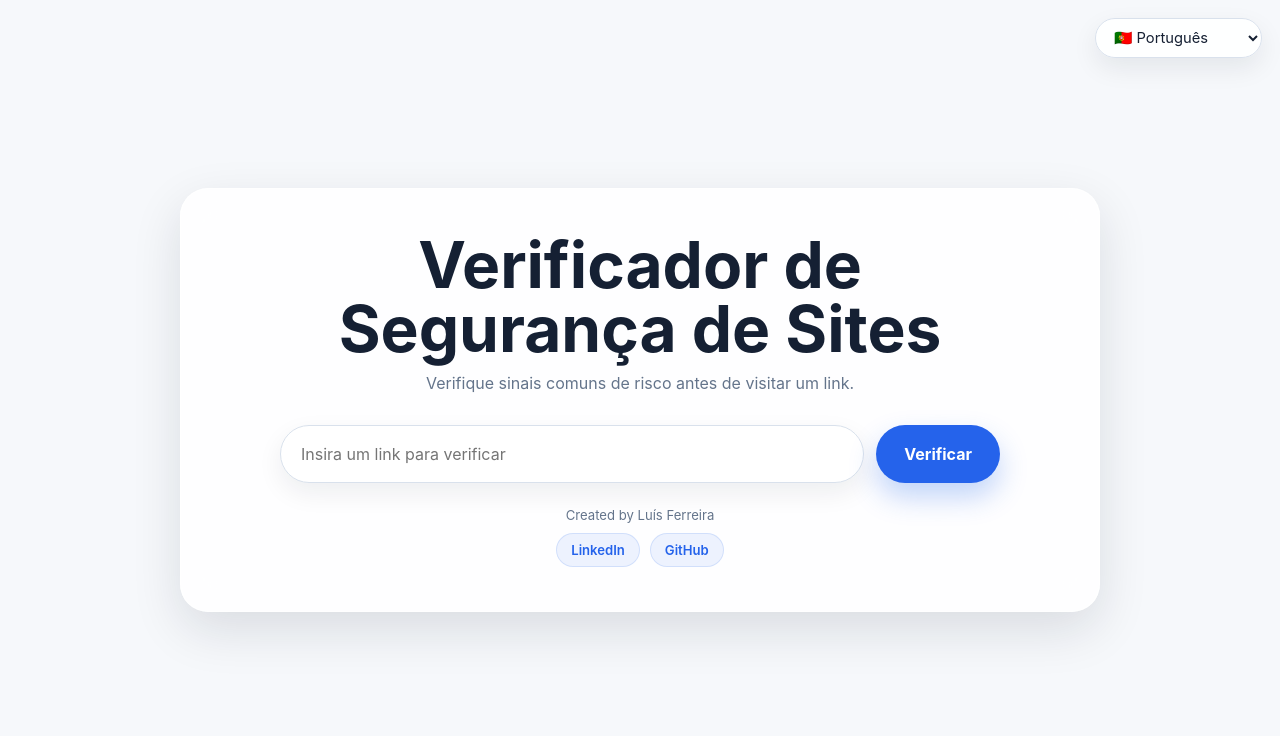
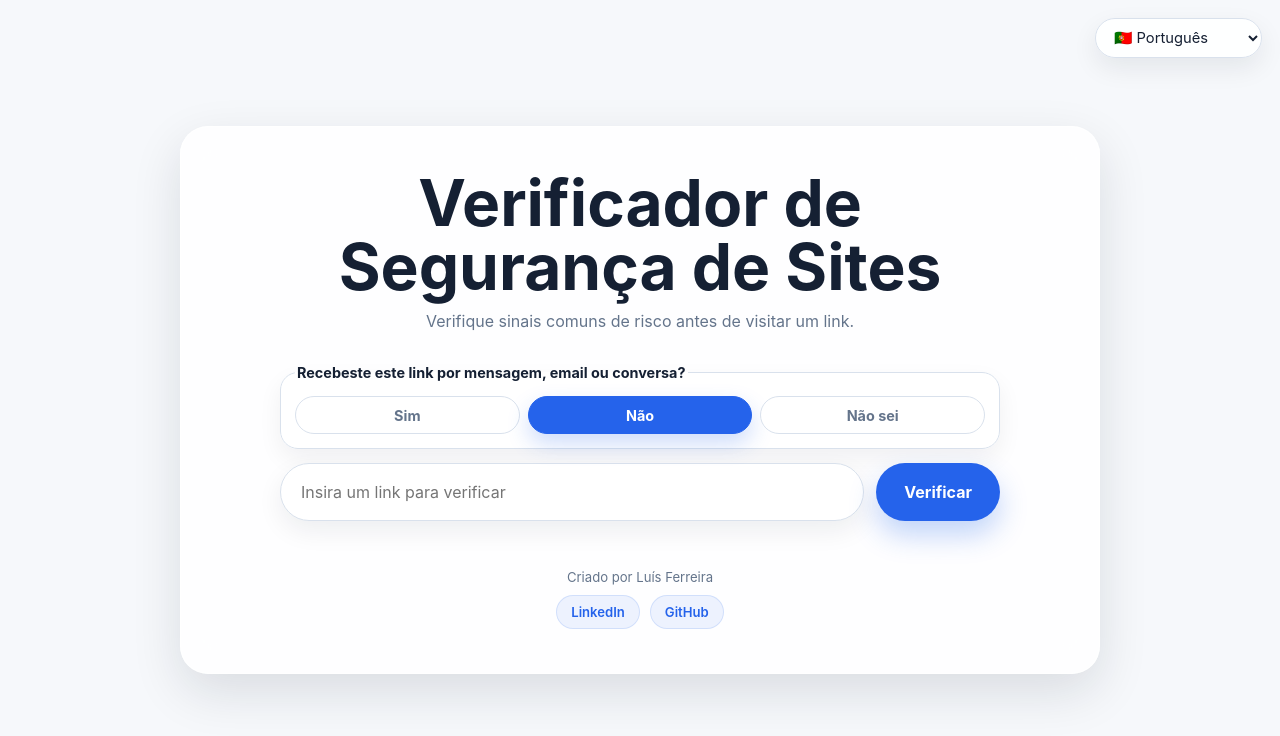
Before and after one commit to luisferreira05/checklinks, a Flask app: page / in a window 1280 px wide. Shown: the top 736 px of the page. Run offline with Flask 3, Linux system fonts and the light colour scheme.

Commit message:
feat: add message source risk factor to phishing checks. v2.0

```diff
--- a/projeto/app.py
+++ b/projeto/app.py
@@ -45,6 +45,7 @@ IP_DATA = {}
 IP_COOLDOWN_SECONDS = 2
 IP_RATE_LIMIT = 8
 IP_RATE_WINDOW_SECONDS = 60
+VERY_RECENT_DOMAIN_DAYS = 7
 
 # Rate limiter simples em memória.
 # Guardamos os timestamps das últimas chamadas reais ao VirusTotal
@@ -65,8 +66,13 @@ translations = {
         "title": "Verificador de Segurança de Sites",
         "subtitle": "Verifique sinais comuns de risco antes de visitar um link.",
         "input_placeholder": "Insira um link para verificar",
+        "message_source_question": "Recebeste este link por mensagem, email ou conversa?",
+        "message_source_yes": "Sim",
+        "message_source_no": "Não",
+        "message_source_not_sure": "Não sei",
         "button_text": "Verificar",
         "checking_text": "A verificar...",
+        "created_by": "Criado por Luís Ferreira",
         "language_selector": "Seletor de idioma",
         "language_en": "Inglês",
         "language_pt": "Português",
@@ -91,6 +97,11 @@ translations = {
         "suspicious_domain_format": "O nome do site parece estranho ou imitado (possível phishing).",
         "domain_created": "Domínio criado em {date} ({age} dias)",
         "domain_recent": "Domínio recente. Possível phishing.",
+        "domain_not_recent": "Domínio não recente.",
+        "domain_creation_unavailable": "Data de criação do domínio indisponível.",
+        "message_source_warning": "Links recebidos por mensagem, email ou chat são uma forma comum de phishing.",
+        "message_source_unsure_info": "Não foi possível confirmar a origem do link. Mantém cuidado se tiver chegado por mensagem, email ou chat.",
+        "message_source_recent_domain_warning": "Domínio muito recente e recebido por mensagem. Este é um forte sinal de possível phishing.",
         "whois_timeout": "A verificação WHOIS demorou demasiado tempo.",
         "whois_failed": "Não foi possível concluir a verificação WHOIS.",
         "ssl_valid": "Certificado SSL válido.",
@@ -112,8 +123,13 @@ translations = {
         "title": "Website Safety Checker",
         "subtitle": "Check a link for common warning signs before you visit.",
         "input_placeholder": "Enter a link to check",
+        "message_source_question": "Did this link come from a message, email, or chat?",
+        "message_source_yes": "Yes",
+        "message_source_no": "No",
+        "message_source_not_sure": "Not sure",
         "button_text": "Check",
         "checking_text": "Checking...",
+        "created_by": "Created by Luís Ferreira",
         "language_selector": "Language selector",
         "language_en": "English",
         "language_pt": "Portuguese",
@@ -138,6 +154,11 @@ translations = {
         "suspicious_domain_format": "The site name looks unusual or imitated (possible phishing).",
         "domain_created": "Domain created on {date} ({age} days)",
         "domain_recent": "Domain is recent. Possible phishing.",
+        "domain_not_recent": "Domain is not recent.",
+        "domain_creation_unavailable": "Domain creation date is unavailable.",
+        "message_source_warning": "Links received through messages, emails, or chats are a common phishing vector.",
+        "message_source_unsure_info": "The link source could not be confirmed. Stay cautious if it arrived through a message, email, or chat.",
+        "message_source_recent_domain_warning": "Very recent domain received through a message. This is a strong phishing warning sign.",
         "whois_timeout": "The WHOIS check took too long.",
         "whois_failed": "The WHOIS check could not be completed.",
         "ssl_valid": "Valid SSL certificate.",
@@ -159,8 +180,13 @@ translations = {
         "title": "Verificador de Seguridad de Sitios",
         "subtitle": "Comprueba señales comunes de riesgo antes de visitar un enlace.",
         "input_placeholder": "Introduce un enlace para comprobar",
+        "message_source_question": "¿Recibiste este enlace por mensaje, correo electrónico o chat?",
+        "message_source_yes": "Sí",
+        "message_source_no": "No",
+        "message_source_not_sure": "No lo sé",
         "button_text": "Comprobar",
         "checking_text": "Verificando...",
+        "created_by": "Creado por Luís Ferreira",
         "language_selector": "Selector de idioma",
         "language_en": "Inglés",
         "language_pt": "Portugués",
@@ -185,6 +211,11 @@ translations = {
         "suspicious_domain_format": "El nombre del sitio parece extraño o imitado (posible phishing).",
         "domain_created": "Dominio creado el {date} ({age} días)",
         "domain_recent": "Dominio reciente. Posible phishing.",
+        "domain_not_recent": "Dominio no reciente.",
+        "domain_creation_unavailable": "Fecha de creación del dominio no disponible.",
+        "message_source_warning": "Los enlaces recibidos por mensaje, correo electrónico o chat son una forma común de phishing.",
+        "message_source_unsure_info": "No se pudo confirmar el origen del enlace. Mantén la precaución si llegó por mensaje, correo electrónico o chat.",
+        "message_source_recent_domain_warning": "Dominio muy reciente recibido por mensaje. Esta es una señal fuerte de posible phishing.",
         "whois_timeout": "La comprobación WHOIS tardó demasiado.",
         "whois_failed": "No se pudo completar la comprobación WHOIS.",
         "ssl_valid": "Certificado SSL válido.",
@@ -258,7 +289,7 @@ def check_whois(domain):
     try:
         whois_data = whois.whois(domain)
     except Exception:
-        return False, "WHOIS unavailable"
+        return False, "whois_failed", None, None
 
     if isinstance(whois_data, dict):
         raw_creation_date = whois_data.get("creation_date")
@@ -267,12 +298,21 @@ def check_whois(domain):
 
     creation_date = normalize_whois_creation_date(raw_creation_date)
     if creation_date is None:
-        return False, "Creation date not available"
+        return False, "domain_creation_unavailable", None, None
+
+    age_days = max((datetime.utcnow() - creation_date).days, 0)
 
     if creation_date > datetime(2020, 1, 1):
-        return True, "Domain is recent"
+        return True, "domain_recent", age_days, creation_date
 
-    return False, "Domain is not recent"
+    return False, "domain_not_recent", age_days, creation_date
+
+
+def normalize_message_source(raw_value):
+    value = (raw_value or "no").strip().lower()
+    if value in {"yes", "no", "not_sure"}:
+        return value
+    return "no"
 
 
 def load_persistent_virustotal_cache():
@@ -685,6 +725,7 @@ def check():
         return rate_limit_message
 
     url = request.form.get("url", "").strip()
+    message_source = normalize_message_source(request.form.get("message_source"))
 
     if not url:
         return t("empty_url", lang)
@@ -698,6 +739,7 @@ def check():
     risk_score = 100
     problems = []
     info = []
+    domain_age_days = None
 
     domain = normalize_domain(parsed_url.netloc)
     invalid_url = parsed_url.scheme not in {"http", "https"} or not is_valid_domain(domain)
@@ -719,16 +761,34 @@ def check():
 
     # WHOIS via biblioteca Python, compatível com ambientes cloud sem binário whois.
     if not invalid_url:
-        is_recent, whois_message = check_whois(domain)
+        is_recent, whois_message_key, domain_age_days, creation_date = check_whois(domain)
 
         if is_recent:
             score += 1
             risk_score -= 10
             problems.append(t("domain_recent", lang))
-        elif whois_message == "WHOIS unavailable":
-            info.append(t("whois_failed", lang))
+        elif creation_date is not None and domain_age_days is not None:
+            info.append(
+                t("domain_created", lang).format(
+                    date=creation_date.strftime("%Y-%m-%d"),
+                    age=domain_age_days,
+                )
+            )
         else:
-            info.append(whois_message)
+            info.append(t(whois_message_key, lang))
+
+    if message_source == "yes":
+        score += 1
+        risk_score -= 10
+        problems.append(t("message_source_warning", lang))
+
+        if domain_age_days is not None and domain_age_days <= VERY_RECENT_DOMAIN_DAYS:
+            score += 2
+            risk_score -= 20
+            problems.append(t("message_source_recent_domain_warning", lang))
+    elif message_source == "not_sure":
+        risk_score -= 5
+        info.append(t("message_source_unsure_info", lang))
 
     if not invalid_url:
         if ssl_check_advanced(domain):
@@ -830,6 +890,7 @@ def check():
         risk_score=risk_score,
         risk_explanation=risk_explanation,
         url=url,
+        message_source=message_source,
         problems=problems,
         info=info,
     )
--- a/projeto/templates/index.html
+++ b/projeto/templates/index.html
@@ -121,12 +121,86 @@
         .check-form {
             display: grid;
             grid-template-columns: 1fr auto;
-            gap: 12px;
+            gap: 14px 12px;
             max-width: 720px;
-            margin: 0 auto;
+            margin: 12px auto 0;
         }
 
-        .check-form input {
+        .message-source-card {
+            grid-column: 1 / -1;
+            display: grid;
+            gap: 10px;
+            min-width: 0;
+            margin: 0;
+            padding: 14px;
+            background: rgba(255, 255, 255, 0.72);
+            border: 1px solid var(--border);
+            border-radius: 18px;
+            box-shadow: 0 10px 24px rgba(15, 23, 42, 0.06);
+        }
+
+        .message-source-label {
+            margin: 0;
+            color: var(--text);
+            font-size: 0.9rem;
+            font-weight: 700;
+            line-height: 1.35;
+        }
+
+        .message-source-options {
+            display: flex;
+            flex-wrap: wrap;
+            gap: 8px;
+        }
+
+        .message-source-option {
+            position: relative;
+            flex: 1 1 120px;
+            min-width: min(100%, 112px);
+        }
+
+        .message-source-option input {
+            position: absolute;
+            inset: 0;
+            opacity: 0;
+            pointer-events: none;
+        }
+
+        .message-source-option span {
+            display: flex;
+            align-items: center;
+            justify-content: center;
+            min-height: 38px;
+            padding: 0 14px;
+            color: var(--muted);
+            background: #ffffff;
+            border: 1px solid var(--border);
+            border-radius: 999px;
+            font-size: 0.9rem;
+            font-weight: 700;
+            text-align: center;
+            cursor: pointer;
+            transition: color 180ms ease, background 180ms ease, border-color 180ms ease, box-shadow 180ms ease, transform 180ms ease;
+        }
+
+        .message-source-option input:focus-visible + span {
+            border-color: var(--accent);
+            box-shadow: 0 0 0 4px rgba(37, 99, 235, 0.12);
+        }
+
+        .message-source-option input:checked + span {
+            color: #ffffff;
+            background: var(--accent);
+            border-color: var(--accent);
+            box-shadow: 0 10px 22px rgba(37, 99, 235, 0.22);
+        }
+
+        .message-source-option span:hover {
+            border-color: var(--accent);
+            transform: translateY(-1px);
+        }
+
+        .url-input {
             width: 100%;
             min-height: 58px;
             padding: 0 20px;
@@ -141,7 +215,7 @@
             transition: border-color 180ms ease, box-shadow 180ms ease, transform 180ms ease;
         }
 
-        .check-form input:focus {
+        .url-input:focus {
             border-color: var(--accent);
             box-shadow: 0 0 0 4px rgba(37, 99, 235, 0.14), 0 14px 30px rgba(15, 23, 42, 0.09);
             transform: translateY(-1px);
@@ -180,7 +254,7 @@
             flex-direction: column;
             align-items: center;
             gap: 10px;
-            margin: 24px auto 0;
+            margin: 48px auto 0;
             color: var(--muted);
             font-size: 0.82rem;
             text-align: center;
@@ -436,6 +510,15 @@
                 grid-template-columns: 1fr;
             }
 
+            .message-source-options {
+                display: grid;
+                grid-template-columns: 1fr;
+            }
+
+            .message-source-option {
+                min-width: 0;
+            }
+
             .check-form button {
                 width: 100%;
             }
@@ -462,7 +545,41 @@
             <!-- Flask posts this form to the /check route for analysis. -->
             <form class="check-form" method="POST" action="/check">
                 <input type="hidden" name="lang" value="{{ lang }}">
+                {% set selected_message_source = message_source|default('no', true) %}
+                <fieldset class="message-source-card">
+                    <legend class="message-source-label">{{ t("message_source_question") }}</legend>
+                    <div class="message-source-options">
+                        <label class="message-source-option">
+                            <input
+                                type="radio"
+                                name="message_source"
+                                value="yes"
+                                {% if selected_message_source == "yes" %}checked{% endif %}
+                            >
+                            <span>{{ t("message_source_yes") }}</span>
+                        </label>
+                        <label class="message-source-option">
+                            <input
+                                type="radio"
+                                name="message_source"
+                                value="no"
+                                {% if selected_message_source == "no" %}checked{% endif %}
+                            >
+                            <span>{{ t("message_source_no") }}</span>
+                        </label>
+                        <label class="message-source-option">
+                            <input
+                                type="radio"
+                                name="message_source"
+                                value="not_sure"
+                                {% if selected_message_source == "not_sure" %}checked{% endif %}
+                            >
+                            <span>{{ t("message_source_not_sure") }}</span>
+                        </label>
+                    </div>
+                </fieldset>
                 <input
+                    class="url-input"
                     type="text"
                     name="url"
                     value="{{ url|default('', true) }}"
@@ -478,7 +595,7 @@
             </form>
 
             <div class="social-links" aria-label="Social links">
-                <p>Created by Luís Ferreira</p>
+                <p>{{ t("created_by") }}</p>
                 <div class="social-actions">
                     <a href="https://www.linkedin.com/in/luisferreira05/" target="_blank" rel="noopener noreferrer">LinkedIn</a>
                     <a href="https://github.com/luisferreira05/" target="_blank" rel="noopener noreferrer">GitHub</a>
```
